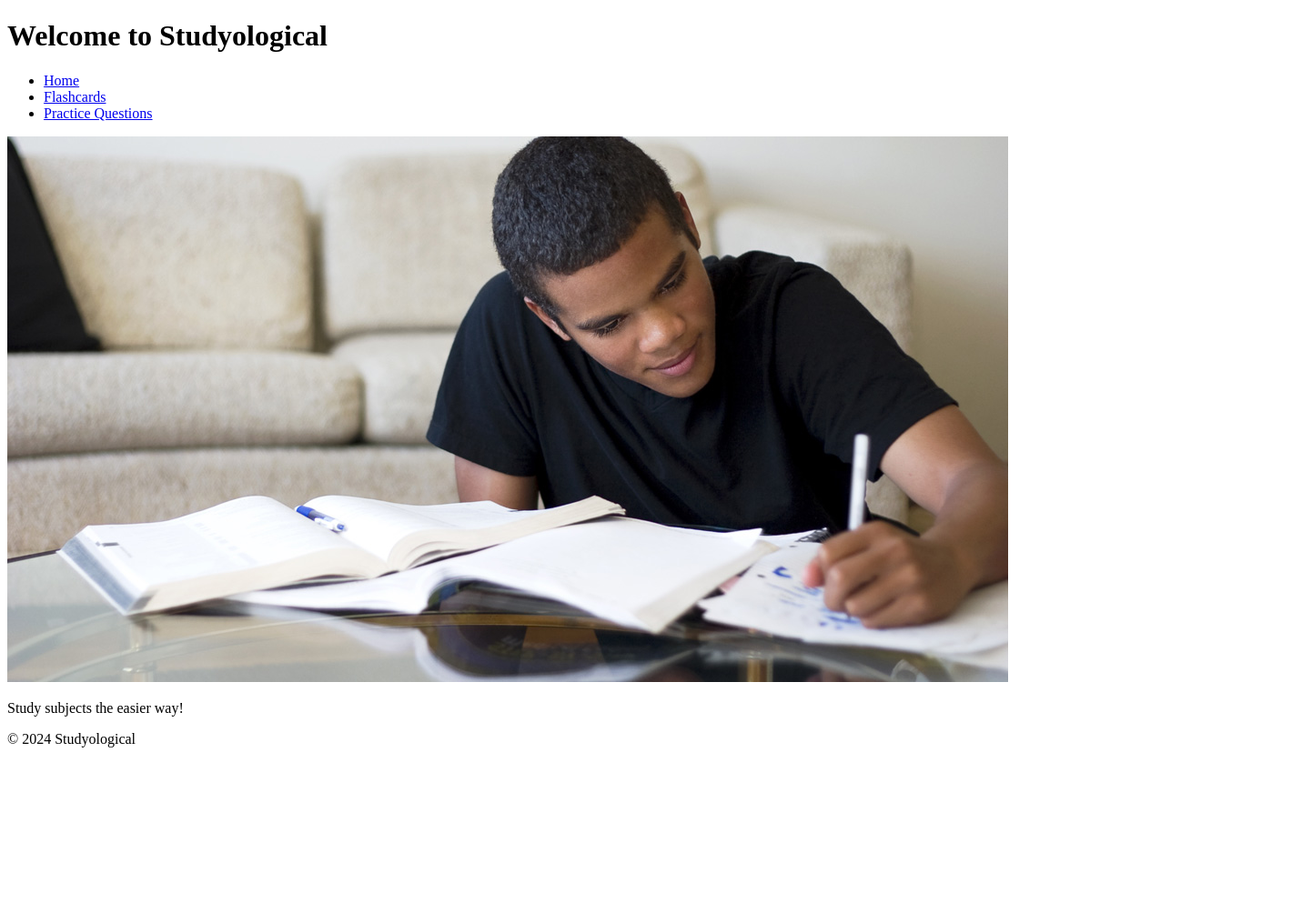
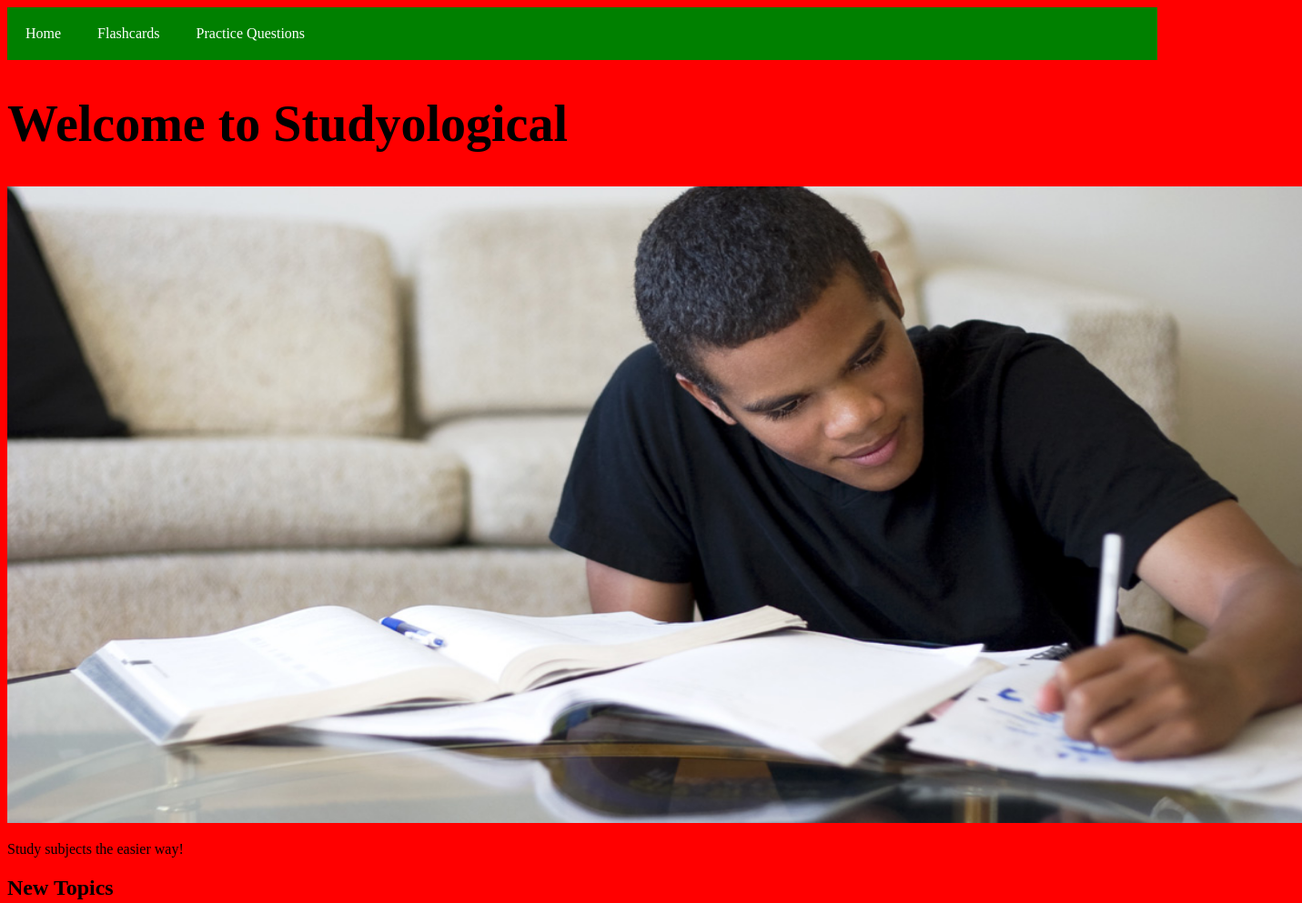
Before and after one commit to yassinster/repository, a plain HTML site: page html_1/index.html in a window 1280 px wide. Shown: the top 993 px of the page at 91% size, 1431 px wide, since content can reach past the window. Before the commit the page ends 838 px from the top, so only its background shows below. Drawn offline with Linux system fonts and the light colour scheme.

Commit message:
just worked on styleing for my website

```diff
--- a/html_1/index.html
+++ b/html_1/index.html
@@ -4,22 +4,27 @@
     <meta charset="UTF-8">
     <meta name="viewport" content="width=device-width, initial-scale=1.0">
     <title>studyological</title>
+    <link rel="stylesheet" href="styles.css"></link>
 </head>
 <body>
     <header>
+        <nav>
+            <ul>
+                <li><a href="index.html">Home</a></li>
+                <li><a href="flashcards.html">Flashcards</a></li>
+                <li><a href="practicequestions.html">Practice Questions</a></li>
+            </ul>
+        </nav>
         <h1>Welcome to Studyological</h1>
-        <nav>
-    <ul>
-        <li><a href="#home">Home</a></li>
-        <li><a href="#flashcards.html">Flashcards</a></li>
-        <li><a href="#practicequestions.html">Practice Questions</a></li>
-    </ul>
-        </nav>
-        <img src="study.jpg" alt="study.jpg"
+        <img src="study.jpg" alt="study.jpg" />
     </header>
+
     <main>
         <p>Study subjects the easier way!</p>
     </main>
+    <div>
+        <h2>New Topics</h2>
+    </div>
 <footer>
     <p>&copy; 2024 Studyological</p>
 </footer>
--- /dev/null
+++ b/html_1/styles.css
@@ -0,0 +1,34 @@
+h1 {
+    color:black;
+    font-size: 56px;
+}
+ul {
+    list-style-type: none;
+    margin: 0;
+    padding: 0;
+    overflow: hidden;
+    background-color: green;
+  }
+
+  li {
+    float: left;
+  }
+
+  li a {
+    display: block;
+    color: white;
+    text-align: center;
+    padding: 20px 20px;
+    text-decoration: none;
+  }
+
+  /* Change the link color to green on hover */
+  li a:hover {
+    background-color: rgb(43, 177, 50);
+  }
+body {background-color: red;
+}
+img {
+    height: 700px;
+    width: 1423px;
+}
```
Also changed, not shown: html_1/flashcards.html (+8 -5 lines), html_1/practicequestions.html (added, +16 -0 lines).
